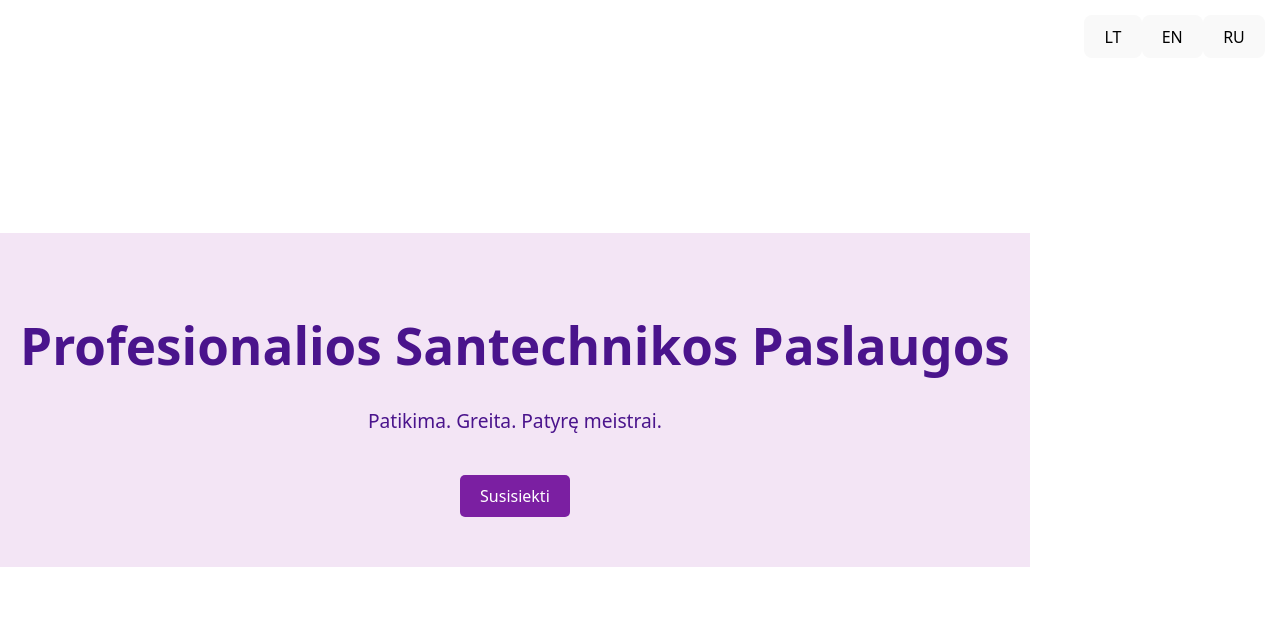
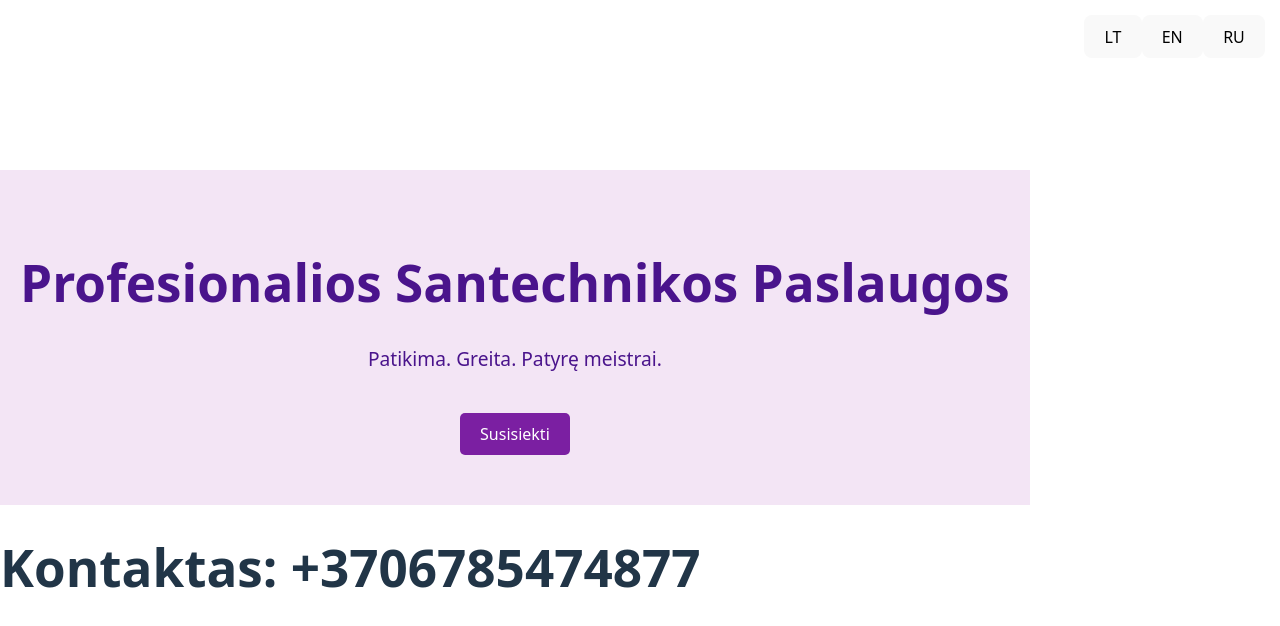
Before and after one commit to lietuviskalba/santech, a React (Vite) app: page / in a window 1280 px wide. Shown: the top 626 px of the page. Built offline with nearby package versions, Linux system fonts and the light colour scheme.

Commit message:
contact section

```diff
--- a/src/App.jsx
+++ b/src/App.jsx
@@ -1,6 +1,8 @@
 import React, { useState } from "react";
 import content from "./data/content.json"; // Importing our "database"
+import contactinfo from "./data/contactinfo.json"; // Importing our "database"
 import Intro from "./components/Intro";
+import Contact from "./components/Contact";
 
 function App() {
   // 1. State to keep track of current language. Default is 'lt' (Lithuanian)
@@ -8,6 +10,7 @@ function App() {
 
   // 2. Get the content for the current language
   const t = content[language];
+  const n = contactinfo;
 
   return (
     <div>
@@ -28,6 +31,7 @@ function App() {
 
       {/* 3. Render the Intro, passing the specific text data */}
       <Intro data={t.intro} />
+      <Contact data={n.phone} />
     </div>
   );
 }
--- /dev/null
+++ b/src/components/Contact.jsx
@@ -0,0 +1,12 @@
+import React from "react";
+
+// We pass "data" as a prop. This is the text for the current language.
+const Contact = ({ data }) => {
+  return (
+    <div>
+      <h1>Kontaktas: +3706785474877 {data.phone}</h1>
+    </div>
+  );
+};
+
+export default Contact;
--- /dev/null
+++ b/src/data/contactinfo.json
@@ -0,0 +1,3 @@
+{
+  "phone": "+37068745897"
+}
```
